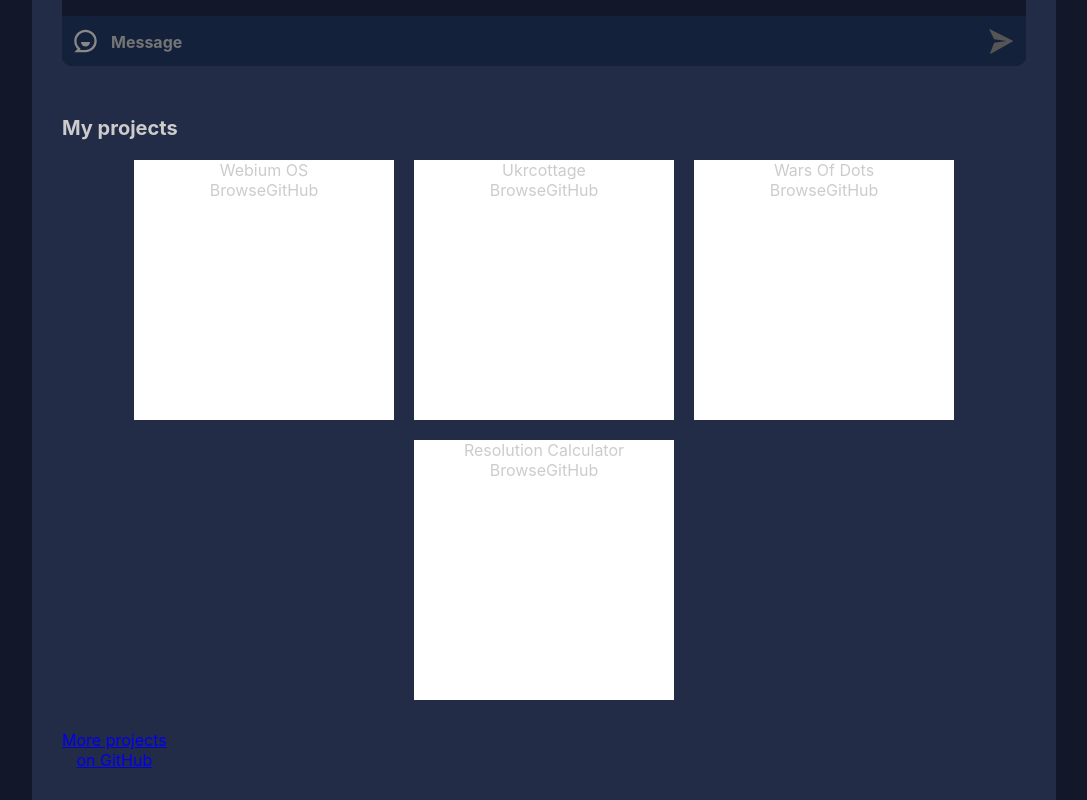
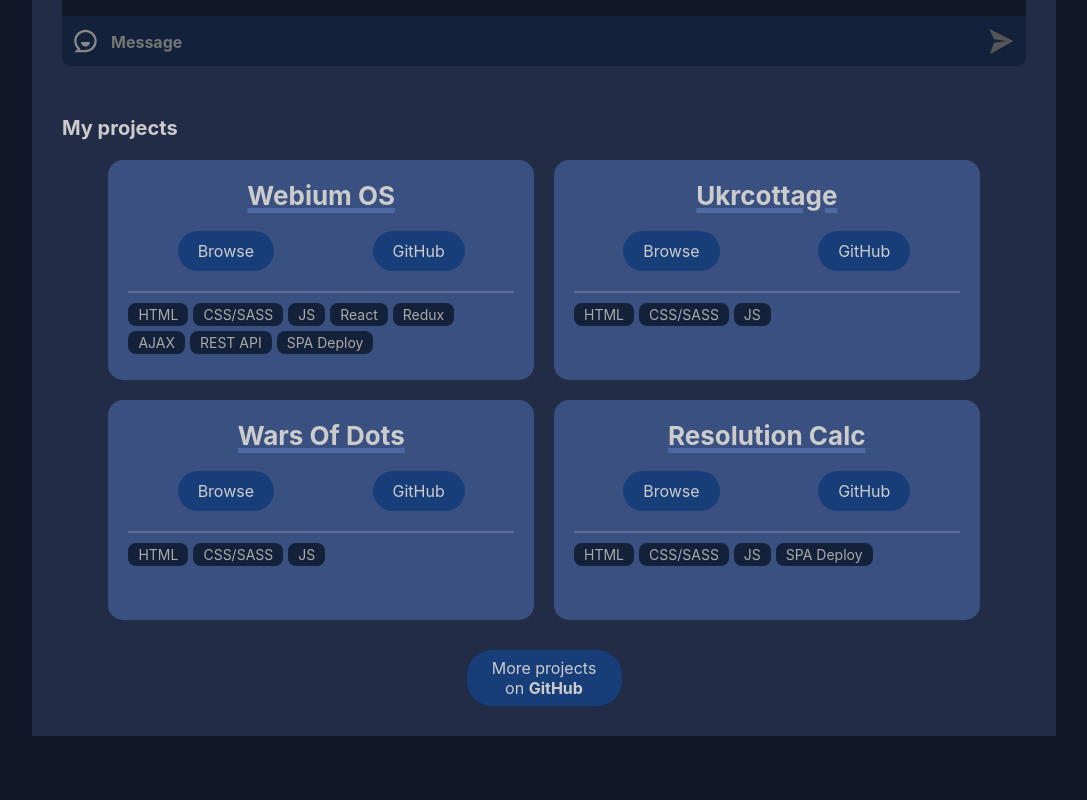
Before and after one commit to PylSerg/pylserg-cv, a React (Create React App) app: page / in a window 1280 px wide. Shown: the part 695-1495 px from the top of the page, without its empty margins (96-1183 px from the left). After the commit the page ends 1431 px from the top, so only its background shows below. Built offline with nearby package versions, Linux system fonts and the light colour scheme.

Commit message:
adds projects

```diff
--- a/src/components/Projects.js
+++ b/src/components/Projects.js
@@ -28,6 +28,33 @@
               GitHub
             </a>
           </div>
+
+          <div className="projects__stack-block">
+            <ul className="projects__stack-list">
+              <li className="projects__stack">HTML</li>
+              <li className="projects__stack">CSS/SASS</li>
+              <li className="projects__stack">JS</li>
+              <li className="projects__stack">React</li>
+              <li className="projects__stack">Redux</li>
+              <li className="projects__stack">AJAX</li>
+              <li className="projects__stack">REST API</li>
+              <li className="projects__stack">SPA Deploy</li>
+            </ul>
+
+            <ul className="projects__languages-list">
+              <li className="projects__language">
+                JavaScript - <i>75.0%</i>
+              </li>
+
+              <li className="projects__language">
+                CSS - <i>24.4%</i>
+              </li>
+
+              <li className="projects__language">
+                HTML - <i>0.6%</i>
+              </li>
+            </ul>
+          </div>
         </li>
 
         <li className="projects__item">
@@ -51,6 +78,28 @@
             >
               GitHub
             </a>
+          </div>
+
+          <div className="projects__stack-block">
+            <ul className="projects__stack-list">
+              <li className="projects__stack">HTML</li>
+              <li className="projects__stack">CSS/SASS</li>
+              <li className="projects__stack">JS</li>
+            </ul>
+
+            <ul className="projects__languages-list">
+              <li className="projects__language">
+                HTML - <i>69.8%</i>
+              </li>
+
+              <li className="projects__language">
+                SCSS - <i>27.2%</i>
+              </li>
+
+              <li className="projects__language">
+                JavaScript - <i>3.0%</i>
+              </li>
+            </ul>
           </div>
         </li>
 
@@ -76,10 +125,32 @@
               GitHub
             </a>
           </div>
+
+          <div className="projects__stack-block">
+            <ul className="projects__stack-list">
+              <li className="projects__stack">HTML</li>
+              <li className="projects__stack">CSS/SASS</li>
+              <li className="projects__stack">JS</li>
+            </ul>
+
+            <ul className="projects__languages-list">
+              <li className="projects__language">
+                JavaScript - <i>54.6%</i>
+              </li>
+
+              <li className="projects__language">
+                SCSS - <i>30.0%</i>
+              </li>
+
+              <li className="projects__language">
+                HTML - <i>15.4%</i>
+              </li>
+            </ul>
+          </div>
         </li>
 
         <li className="projects__item">
-          <span className="projects__item-title">Resolution Calculator</span>
+          <span className="projects__item-title">Resolution Calc</span>
 
           <div className="projects__link-block">
             <a
@@ -100,6 +171,29 @@
               GitHub
             </a>
           </div>
+
+          <div className="projects__stack-block">
+            <ul className="projects__stack-list">
+              <li className="projects__stack">HTML</li>
+              <li className="projects__stack">CSS/SASS</li>
+              <li className="projects__stack">JS</li>
+              <li className="projects__stack">SPA Deploy</li>
+            </ul>
+
+            <ul className="projects__languages-list">
+              <li className="projects__language">
+                JavaScript - <i>57.4%</i>
+              </li>
+
+              <li className="projects__language">
+                SCSS - <i>21.7%</i>
+              </li>
+
+              <li className="projects__language">
+                HTML - <i>20.9%</i>
+              </li>
+            </ul>
+          </div>
         </li>
       </ul>
 
@@ -110,7 +204,7 @@
         rel="noreferrer"
       >
         More projects <br />
-        on GitHub
+        on <b>GitHub</b>
       </a>
     </section>
   );
--- a/src/sass/_variables.scss
+++ b/src/sass/_variables.scss
@@ -5,3 +5,4 @@
 $text-color: #ccc;
 
 $tablet-width: 684px;
+$desktop-width: 1024px;
--- a/src/sass/components/_projects.scss
+++ b/src/sass/components/_projects.scss
@@ -15,10 +15,12 @@
 
     gap: 20px;
 
-    margin: 0;
+    margin: 0 auto;
     padding: 0;
 
     list-style: none;
+
+
 }
 
 .projects__item {
@@ -26,30 +28,189 @@
     flex-direction: column;
     align-items: center;
 
-    width: 260px;
-    height: 260px;
+    width: 70%;
+    max-width: 300px;
+    height: calc(240px - 2 * 20px);
 
-
-
-    padding: 0;
+    padding: 20px;
     margin: 0;
 
     color: $text-color;
 
-    background-color: #fff;
+    background-color: #395080;
+    border-radius: 15px;
+
+    transition: all 500ms linear;
+
+    @media screen and (min-width: $desktop-width) {
+        width: 40%;
+        max-width: 450px;
+        height: calc(220px - 2 * 20px);
+    }
 }
 
-.projects__link-block {}
+.projects__item-title {
+    font-size: 26px;
+    font-weight: 700;
+    text-decoration: underline 5px solid #4e69a3;
+}
+
+.projects__link-block {
+    display: flex;
+    flex-direction: row;
+    justify-content: space-around;
+
+    width: 100%;
+
+    margin-top: 20px;
+}
 
 .projects__link {
     color: $text-color;
     text-decoration: none;
+
+    padding: 10px 20px;
+
+    background-color: #183e79;
+    border-radius: 25px;
+
+    &:hover,
+    &:focus {
+        background-color: #085588;
+        box-shadow: 0 0 5px 1px $text-color;
+    }
+
+    &:active {
+        color: #09ac12;
+
+        background-color: #04243a;
+        box-shadow: 0 0 5px 1px #09ac12;
+    }
+}
+
+.projects__stack-block {
+    position: relative;
+
+    width: 100%;
+
+    margin-top: 20px;
+    padding-bottom: 20px;
+
+    border-top: 2px solid #616994;
+
+    &:hover .projects__languages-list {
+        transform: rotateY(0deg);
+        transition: all 500ms linear;
+
+        opacity: 1;
+    }
+
+    &:hover .projects__stack-list {
+        transform: rotateY(180deg);
+        transition: all 500ms linear;
+
+        opacity: 0;
+    }
+}
+
+.projects__stack-list {
+    display: flex;
+    flex-direction: row;
+    flex-wrap: wrap;
+    gap: 5px;
+
+    opacity: 1;
+
+    width: 100%;
+
+    margin: 0;
+
+    padding: 0;
+    padding-top: 10px;
+
+    transform: rotateY(0deg);
+    transition: all 250ms linear;
+
+
+
+    list-style: none;
+}
+
+.projects__stack {
+    display: inline-block;
+
+    padding: 3px 10px;
+    margin: 0;
+
+    color: #aaa;
+    font-size: 14px;
+
+    background-color: #13223a;
+    border-radius: 8px;
+
+    cursor: default;
+}
+
+.projects__languages-list {
+    position: absolute;
+    left: 0;
+    top: 20px;
+
+    opacity: 0;
+
+    display: flex;
+    flex-direction: column;
+
+    width: calc(100% - 2 * 20px);
+
+    margin: 0;
+    padding: 0 20px;
+
+    transform: rotateY(180deg);
+    transition: all 250ms linear;
+
+    list-style: none;
+
+    @media screen and (min-width: 425px) {
+        flex-direction: row;
+        flex-wrap: wrap;
+        justify-content: space-between;
+    }
+}
+
+.projects__language {
+    margin-bottom: 8px;
 }
 
 .projects__more {
-    display: inline-block;
+    display: block;
 
+    width: 105px;
+
+    margin-left: auto;
+    margin-right: auto;
     margin-top: 30px;
 
+    padding: 8px 25px;
+
+
+    color: $text-color;
     text-align: center;
+    text-decoration: none;
+
+    background-color: #183e79;
+    border-radius: 25px;
+
+    &:hover,
+    &:focus {
+        background-color: #085588;
+        box-shadow: 0 0 5px 1px $text-color;
+    }
+
+    &:active {
+        color: #09ac12;
+
+        background-color: #04243a;
+        box-shadow: 0 0 5px 1px #09ac12;
+    }
 }
```
